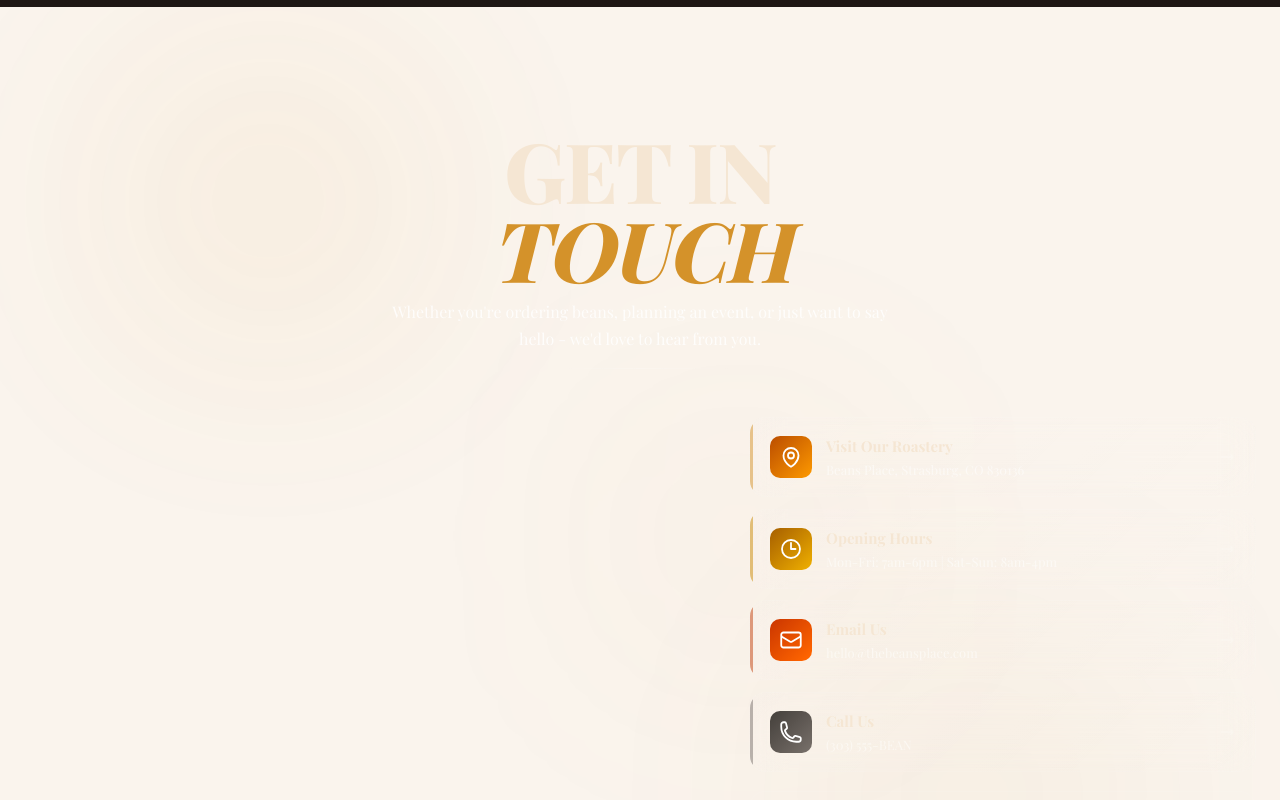
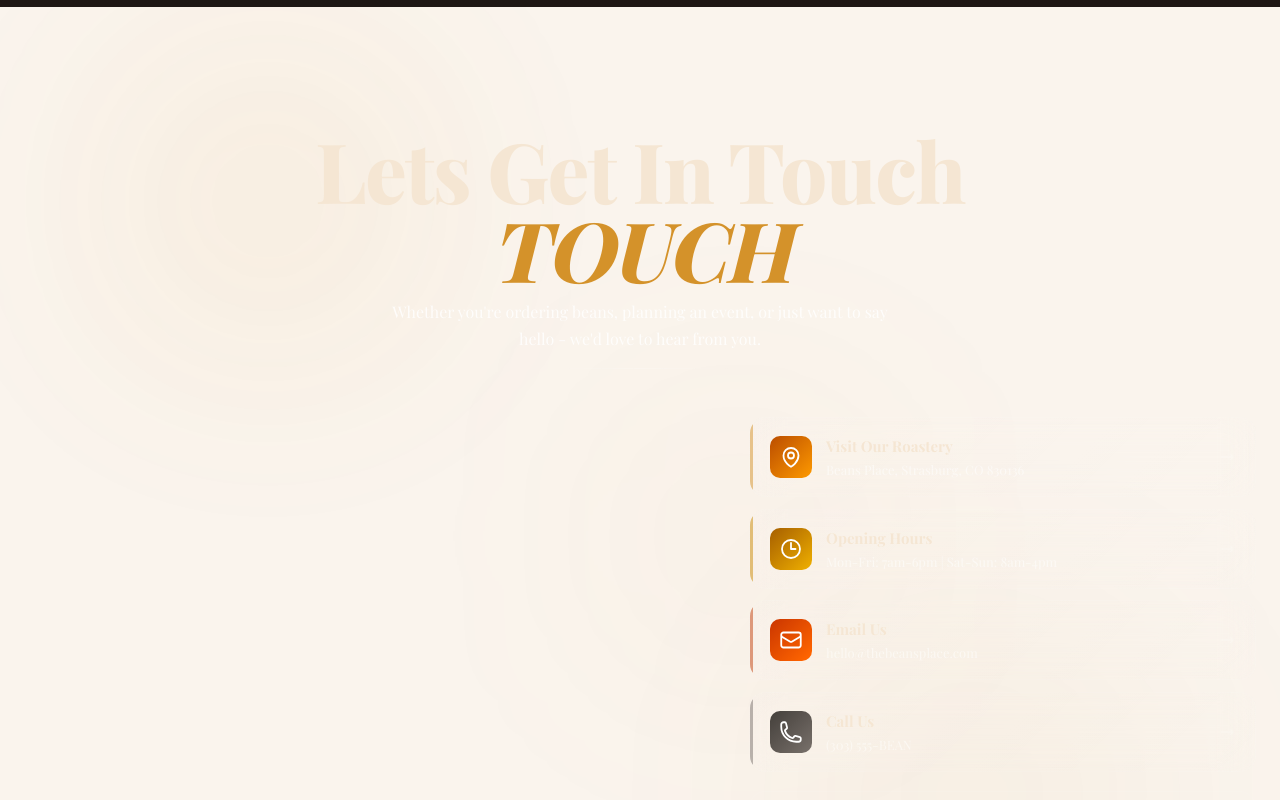
Before and after one commit to Vyrning/The-beans-place-09-26, a React (Vite) app: page / in a window 1280 px wide. Shown: the part 6675-7475 px from the top of the page. Built offline with nearby package versions, Linux system fonts and the light colour scheme; a web font is replaced by a local one.

Commit message:
small Change

```diff
--- a/src/components/ContactSection.jsx
+++ b/src/components/ContactSection.jsx
@@ -517,7 +517,7 @@ export default function ContactSection() {
                     </motion.div>
 
                     <h1 className="h1-stack" style={{color: "var(--cream"}}>
-                        GET IN
+                       Lets Get In Touch
                         <br/>
                         <span className="muted" style={{color: "var(--amber)"}}>
                             TOUCH
@@ -580,9 +580,11 @@ export default function ContactSection() {
                             <span className="contact-social-label">Follow Us</span>
                             <div className="contact-social-icons">
                                 {[
-                                    {name: "Instagram", href:"https://instagram.com", icon: <svg viewBox="0 0 24 24" fill="currentColor" className="w-5 h-5">
-                                        <path d="M12 2.163c3.204 0 3.584.012 4.85.07 3.252.148 4.771 1.691 4.919 4.919.058 1.265.069 1.645.069 4.849 0 3.205-.012 3.584-.069 4."/>
-                                    </svg> }
+                                    { name: "Instagram", href: "https://instagram.com", icon: <svg viewBox="0 0 24 24" fill="currentColor" className="w-5 h-5"><path d="M12 2.163c3.604 0 6.72 2.116 6.72 4.777 0 2.66-3.116 4.777-6.72 4.777-3.605 0-6.72-2.117-6.72-4.777 0-2.662 3.115-4.777 6.72-4.777Zm0 20.838c-3.605 0-6.72-2.116-6.72-4.778C5.28 14.499 8.396 12.383 12 12.383c3.604 0 6.72 2.116 6.72 4.778 0 2.661-3.115 4.778-6.72 4.778Zm-1.269-8.232l3.589-3.59a1.002 1.002 0 0 0-1.415-1.414L11 10.172l-1.289-1.29a1.002 1.002 0 0 0-1.414 1.414l3.589 3.59h-7.178l3.59 3.588a1.002 1.002 0 0 0 1.414-1.414l-3.589-3.588h7.178l-3.59-3.59Z" /></svg> },
+
+{ name: "Facebook", href: "https://facebook.com", icon: <svg viewBox="0 0 24 24" fill="currentColor" className="w-5 h-5"><path d="M18 2H6c-1.1 0-2 .9-2 2v16c0 1.1.9 2 2 2h12c1.1 0 2-.9 2-2V4c0-1.1-.9-2-2-2zM6 4h5v8l-2.5-1.5L6 12V4z" /></svg> },
+
+{ name: "X / Twitter", href: "#", icon: <svg viewBox="0 0 24 24" fill="currentColor" className="w-5 h-5"><path d="M13.6823 10.6188L20.8311 13.113H12.4604v3.4044h5.8615v1.9875H12.4604v3.4044h3.0832v1.9875c0 2.1645-1.4766 3.4044-3.975 3.4044c-2.6812 0-4.1618-1.746-4.1618-4.625v-1.9875H3.6375v-1.9875h3.5812v-3.4044H3.6375v-1.9875c0-2.1645 1.4766-3.4044 3.975-3.4044c2.6812 0 4.1618 1.746 4.1618 4.625v1.9875h3.975Zm-4.1618-1.9875c0-1.746-1.0854-2.9062-2.9062-2.9062s-2.9062 1.1602-2.9062 2.9062 1.0854 2.9062 2.9062 2.9062 2.9062-1.1602 2.9062-2.9062Z" /></svg> }
                                 ].map((social) => (
                                     <a
                                         key={social.name}
```
